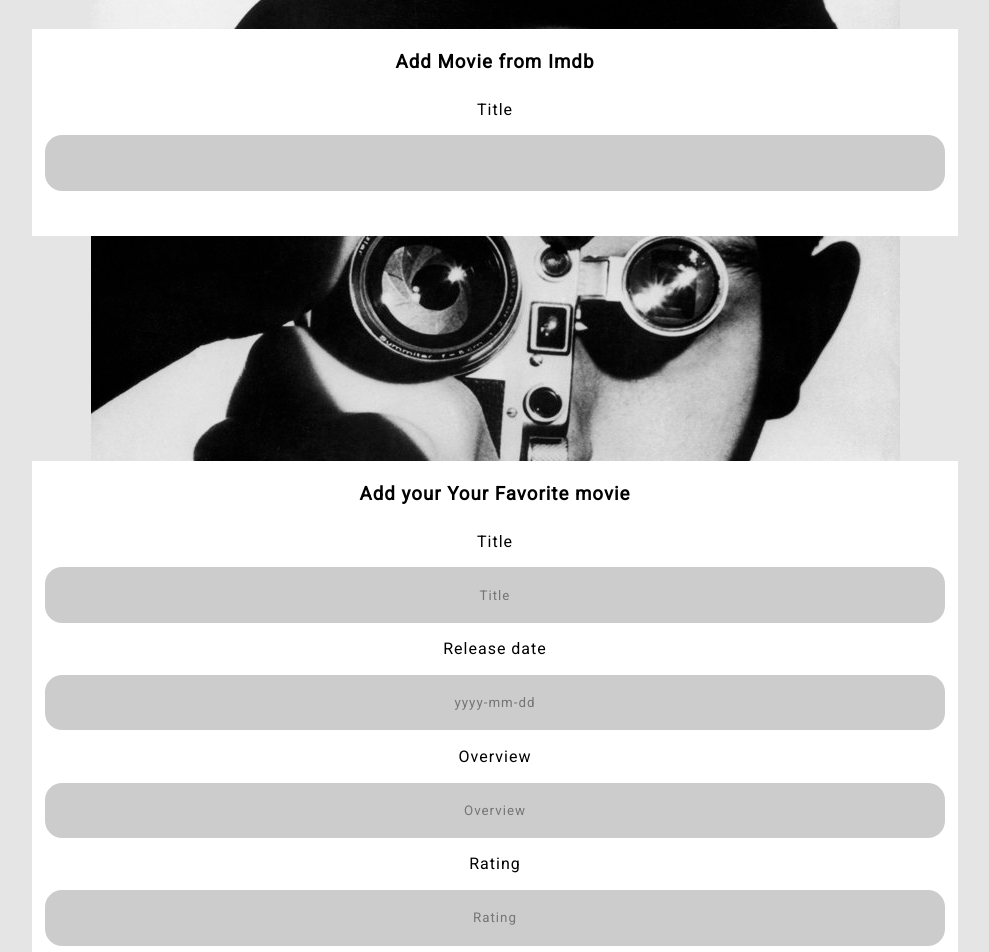
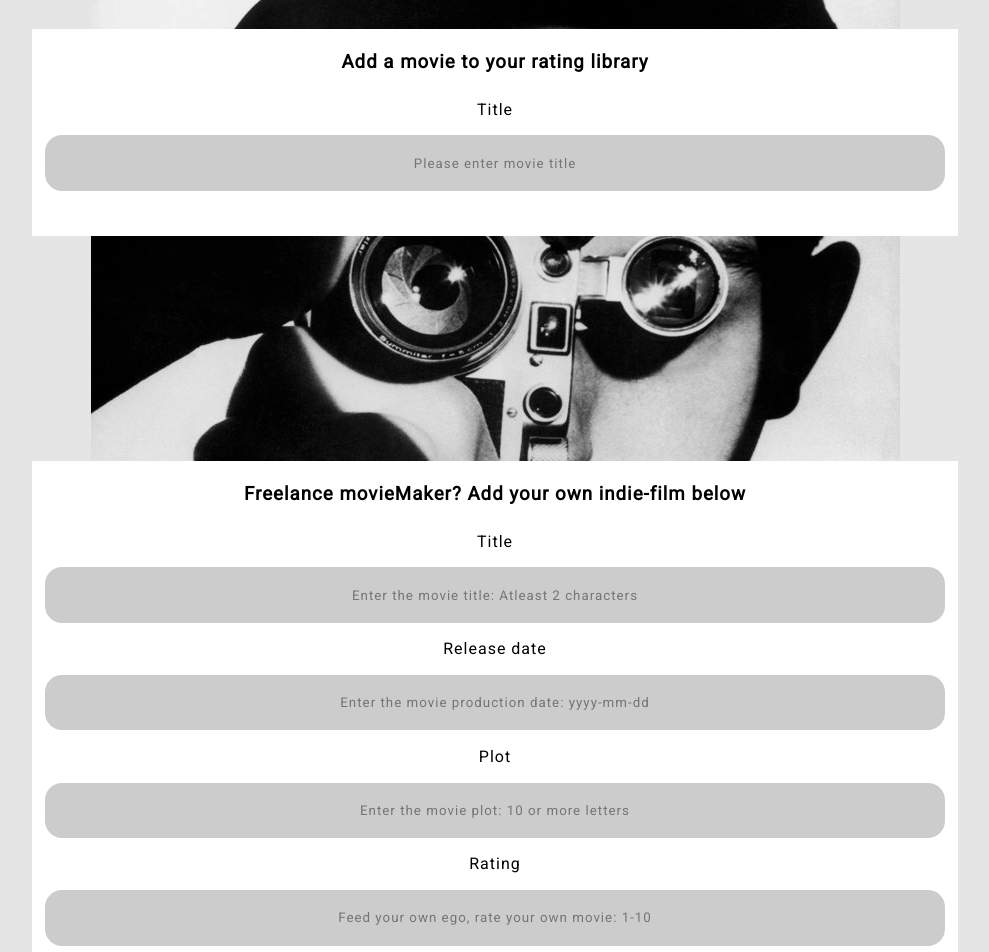
Before and after one commit to Eva-Fireborn/Tombola, an Angular app: page /Form in a window 1280 px wide. Shown: the part 200-1152 px from the top of the page, without its empty margins (145-1134 px from the left). Built offline with nearby package versions, Linux system fonts and the light colour scheme.

Commit message:
last changes, focus on ux

```diff
--- a/src/app/user-form/form/form.component.html
+++ b/src/app/user-form/form/form.component.html
@@ -2,9 +2,9 @@
     <div class="inputForm">
         <form [formGroup]="groupPostMovie">
             <div class="addMovieImdb">
-                <h3>Add Movie from Imdb</h3>
+                <h3>Add a movie to your rating library </h3>
                 <label>Title</label>
-                <input id="titleInput" type="text" value=" " formControlName="searchByTitle"/>
+                <input id="titleInput" type="text" value=" " placeholder="Please enter movie title" formControlName="searchByTitle"/>
                 <ul id="titleList"*ngFor="let movieSearched of movieSearch | slice: 0:5; let i = index " (click)="addMovieToMovie(i)"
                 [ngClass]="{'active': selectedIdx == i}">
                     {{movieSearched.title}}
@@ -21,9 +21,9 @@
          [formGroup]="addYourMovieGroup" >
          <div class="addMovieImdb">
 
-            <h3>Add your Your Favorite movie</h3>
+            <h3>Freelance movieMaker? Add your own indie-film below</h3>
             <label>Title</label>
-            <input class="yourTitle" value="" placeholder="Title" type="text" formControlName="yourTitle"
+            <input class="yourTitle" value="" placeholder="Enter the movie title: Atleast 2 characters" type="text" formControlName="yourTitle"
             [class.valid]="yourTitle.valid && (yourTitle.touched || yourTitle.dirty)"
             [class.invalid]="yourTitle.invalid && (yourTitle.touched || yourTitle.dirty)"/>
 
@@ -33,7 +33,7 @@
 
 
             <label>Release date</label>
-            <input class="yourRealeseDay" value="" placeholder="yyyy-mm-dd" type="text"
+            <input class="yourRealeseDay" value="" placeholder="Enter the movie production date: yyyy-mm-dd" type="text"
             formControlName="yourRealeseDay"
             [class.valid]="yourRealeseDay.valid && (yourRealeseDay.touched || yourRealeseDay.dirty)"
             [class.invalid]="yourRealeseDay.invalid && (yourRealeseDay.touched || yourRealeseDay.dirty)"
@@ -43,8 +43,8 @@
 			Valid date is yyyy-mm-dd
 		</div>
 
-            <label>Overview</label>
-            <input class="yourOverview" value="" placeholder="Overview" type="text"
+            <label>Plot</label>
+            <input class="yourOverview" value="" placeholder="Enter the movie plot: 10 or more letters" type="text"
             formControlName="yourOverview"
             [class.valid]="yourOverview.valid && (yourOverview.touched || yourOverview.dirty)"
             [class.invalid]="yourOverview.invalid && (yourOverview.touched || yourOverview.dirty)"
@@ -55,7 +55,7 @@
 		</div>
 
             <label>Rating</label>
-            <input class="yourPopularity" value="" placeholder="Rating" type="text" formControlName="yourPopularity"
+            <input class="yourPopularity" value="" placeholder="Feed your own ego, rate your own movie: 1-10" type="text" formControlName="yourPopularity"
             [class.valid]="yourPopularity.valid && (yourPopularity.touched || yourPopularity.dirty)"
             [class.invalid]="yourPopularity.invalid && (yourPopularity.touched || yourPopularity.dirty)"
              />
```
Also changed, not shown: src/app/shared/api-data.service.ts (+1 -8 lines).
